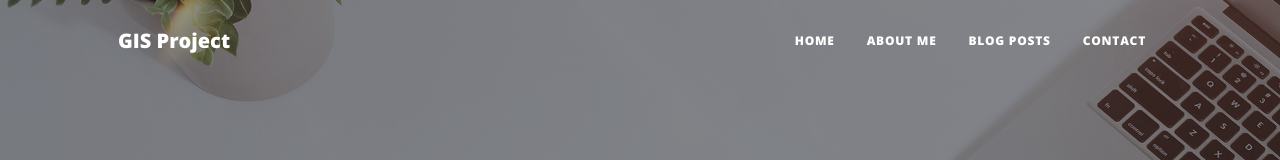
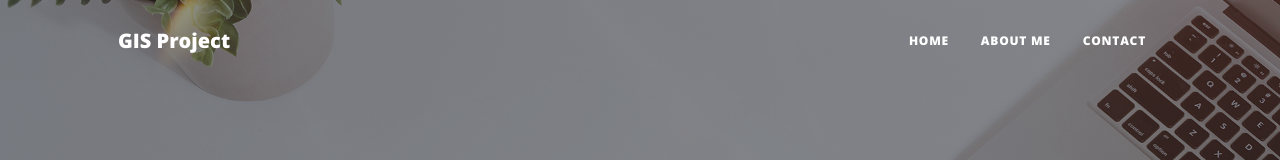
Before and after one commit to TDMwrgb/TheoGISclass, a plain HTML site: page index.html in a window 1280 px wide. Shown: the top 160 px of the page. Drawn offline with nearby package versions, Linux system fonts and the light colour scheme.

Commit message:
Update index.html

```diff
--- a/index.html
+++ b/index.html
@@ -28,7 +28,7 @@
                     <ul class="navbar-nav ms-auto py-4 py-lg-0">
                         <li class="nav-item"><a class="nav-link px-lg-3 py-3 py-lg-4" href="index.html">Home</a></li>
                         <li class="nav-item"><a class="nav-link px-lg-3 py-3 py-lg-4" href="about.html">About Me</a></li>
-                        <li class="nav-item"><a class="nav-link px-lg-3 py-3 py-lg-4" href="blogposts.html">Blog Posts</a></li>
+                        <!--<li class="nav-item"><a class="nav-link px-lg-3 py-3 py-lg-4" href="blogposts.html">Blog Posts</a></li>-->
                         <li class="nav-item"><a class="nav-link px-lg-3 py-3 py-lg-4" href="contact.html">Contact</a></li>
 
                     </ul>
```
